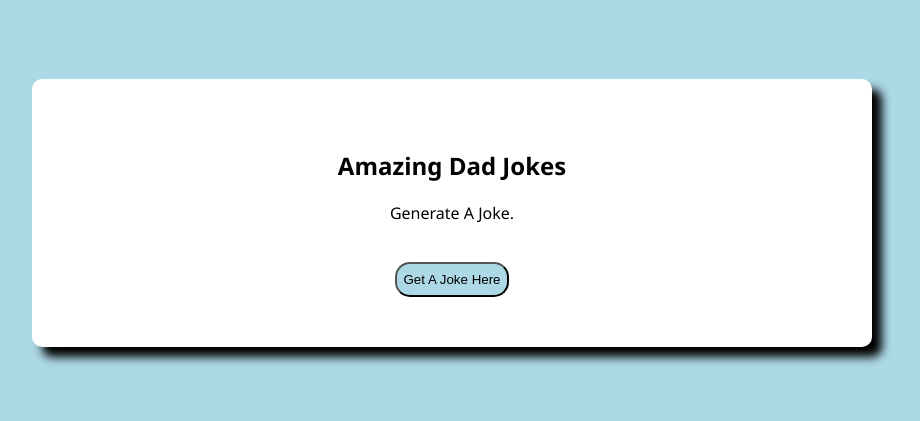
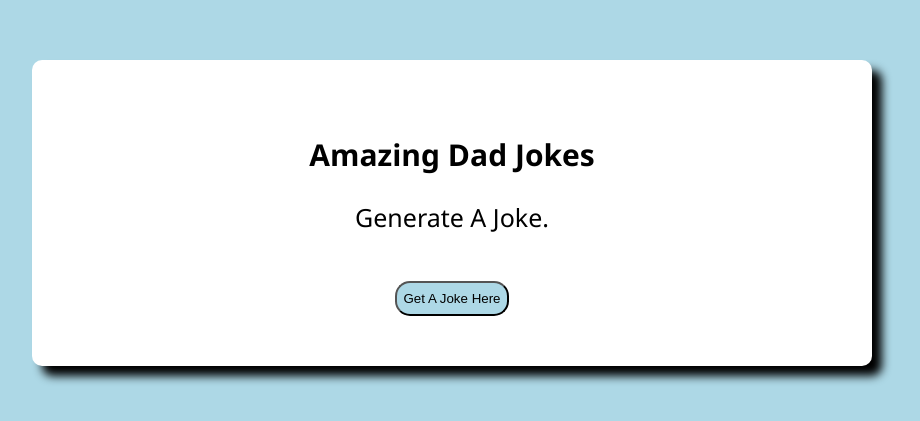
Before and after one commit to CurtWal/Dad-Jokes, a plain HTML site: page index.html in a window 1280 px wide. Shown: the part 207-628 px from the top of the page, without its empty margins (188-1108 px from the left). Drawn offline with Linux system fonts and the light colour scheme.

Commit message:
increase joke text size

```diff
--- a/app.js
+++ b/app.js
@@ -7,6 +7,7 @@ const jokeBtn = document.querySelector(".getaJoke");
 // grab the div class named jokes from the html doc
 const jokeDiv = document.querySelector(".jokes");
 
+// add an event to button when clicked
 jokeBtn.addEventListener("click", function(){
 
     // get the website with the dad jokes to be used
--- a/style.css
+++ b/style.css
@@ -19,6 +19,12 @@ body {
     max-width: 100%;
     width: 800px;
 }
+h2{
+    font-size: 30px;
+}
+.jokes{
+    font-size: 25px;
+}
 .getaJoke{
     background-color: lightblue;
     border-radius: 15px;
```
